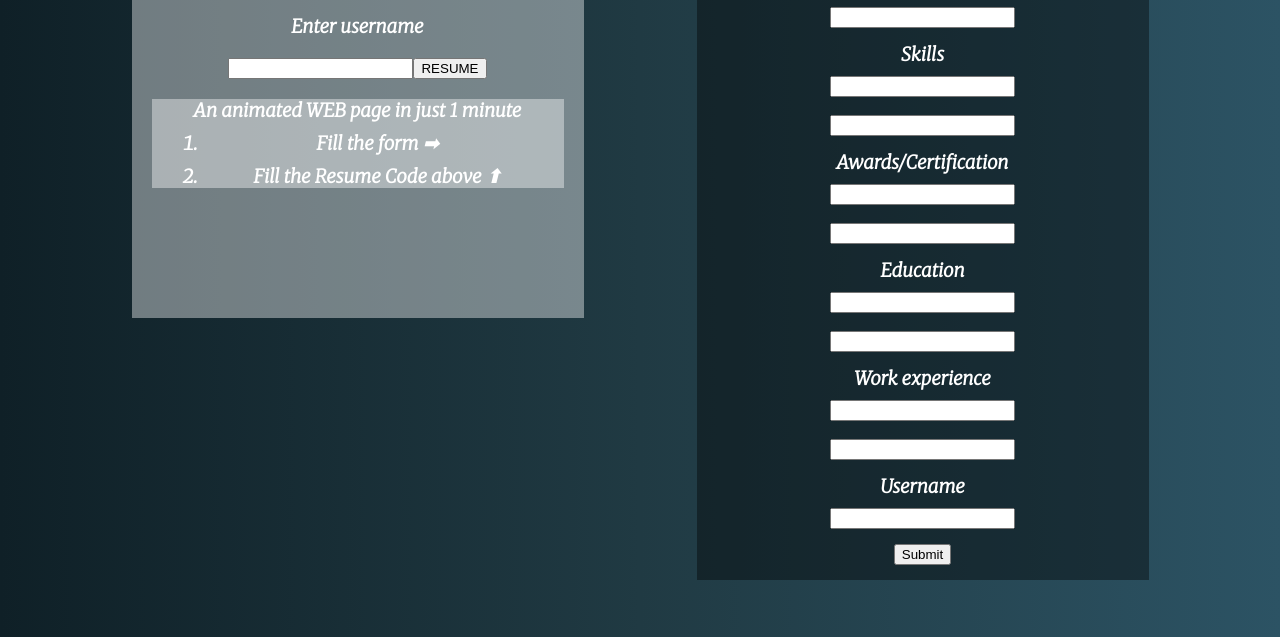
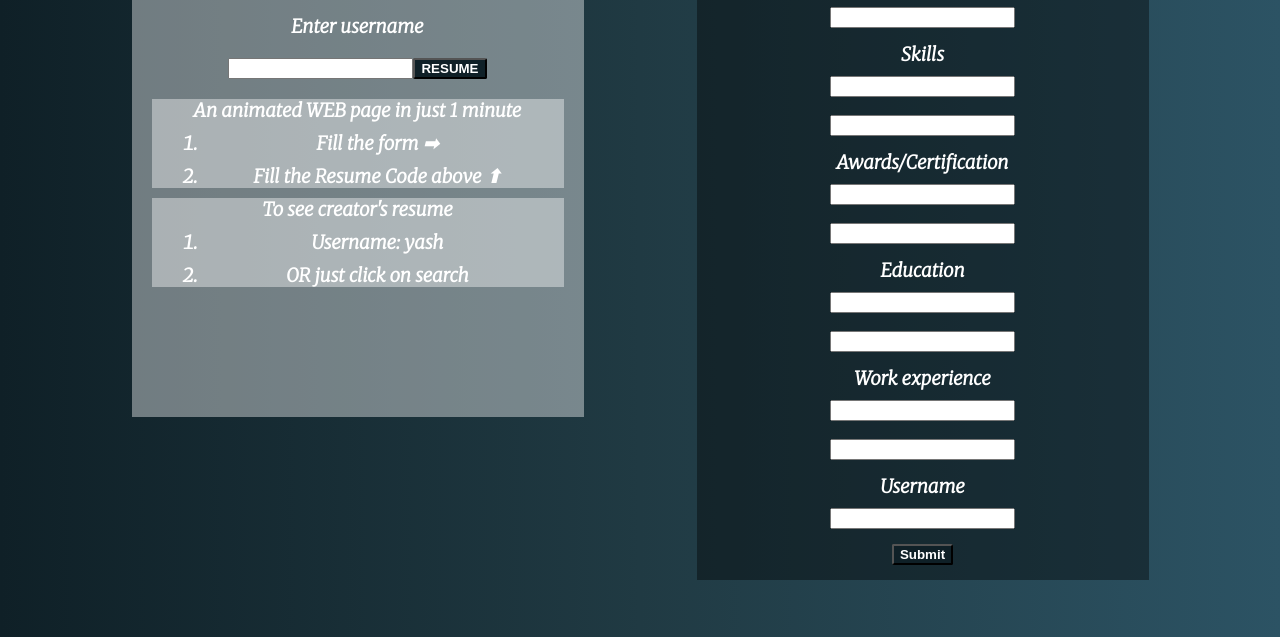
Before and after one commit to yash-nait/instaResume, a React app in the folder client/: page / in a window 1280 px wide. Shown: the part 266-903 px from the top of the page. Built offline with nearby package versions, Linux system fonts and the light colour scheme.

Commit message:
minor css change

```diff
--- a/client/public/styles.css
+++ b/client/public/styles.css
@@ -27,6 +27,13 @@ h3{
 .navbar-text{
     font-size: 50px;
     margin: 20px;
+}
+
+.bttn-style{
+    background-color: #0F2027;
+    color: white;
+    font-weight: bold;
+    border-radius: 2px;
 }
 
 .feature-search{
--- a/client/src/components/Create.jsx
+++ b/client/src/components/Create.jsx
@@ -96,7 +96,7 @@ function Create(){
                     <br/>
                 </div>
 
-                <button type="submit" onClick={submitResume}>Submit</button>
+                <button type="submit" className="bttn-style" onClick={submitResume}>Submit</button>
 
             </div>
         </div>
--- a/client/src/components/Search.jsx
+++ b/client/src/components/Search.jsx
@@ -34,7 +34,7 @@ function Search(){
             <div className="search-inp">
                 <h3 style={{margin: "20px"}}>Enter username</h3>
                 <input type="text" name="name" onChange={(event) => {setCode(event.target.value)} }></input>
-                <button onClick={showData}>RESUME</button>
+                <button onClick={showData} className="bttn-style">RESUME</button>
                 {show === true ? <Card
                     name={dataResume.name}
                     img_link= {dataResume.img_link}
@@ -57,6 +57,13 @@ function Search(){
                     <h3><li>Fill the Resume Code above ⬆</li></h3>
                 </ol>
             </div>
+            <div className="about">
+                <h3>To see creator's resume</h3>
+                <ol>
+                    <h3><li>Username: yash</li></h3>
+                    <h3><li>OR just click on search</li></h3>
+                </ol>
+            </div>
         </div>
 
     );
```
